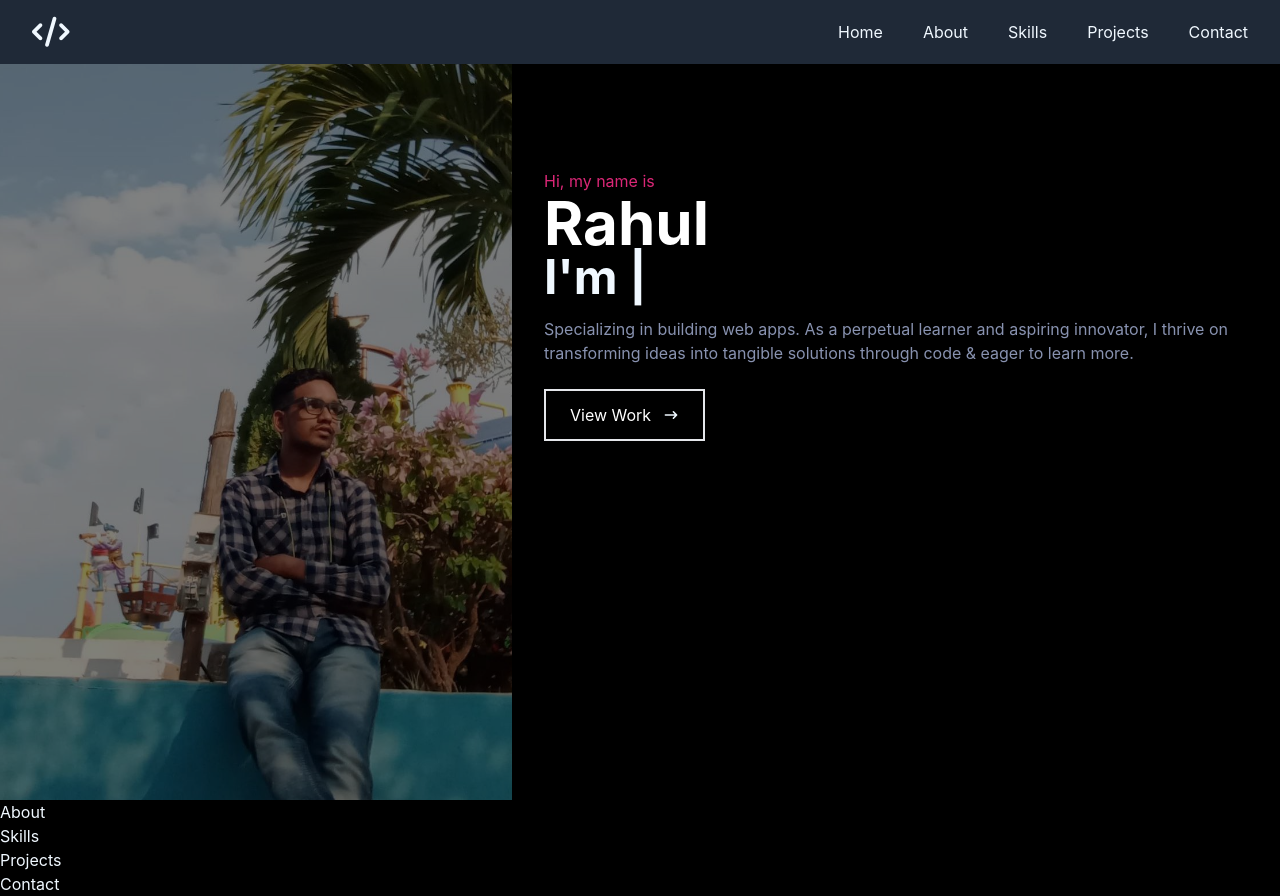
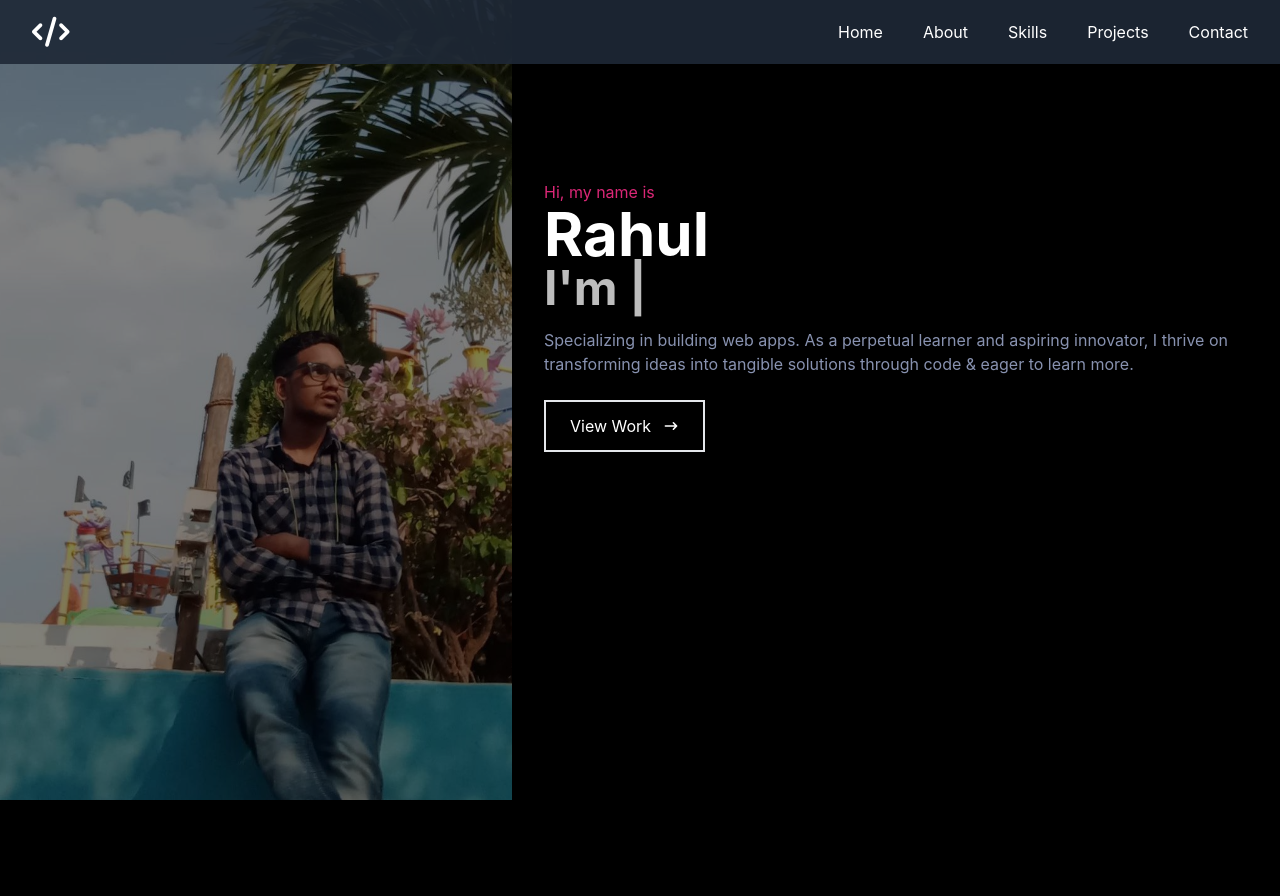
Before and after one commit to rahul02dahiya/Portfolio-2.0, a React (Create React App) app: page / in a window 1280 px wide. Built offline with nearby package versions, Linux system fonts and the light colour scheme; the HTML template or start-up script is replaced by a standard one.

Commit message:
Nav fixed nav-bg done

```diff
--- a/src/App.js
+++ b/src/App.js
@@ -8,7 +8,7 @@ import Contact from './components/Contact';
 
 function App() {
   return (
-    <div className="App flex flex-col">
+    <div className="App flex flex-col relative">
       <Navbar />
       <Home />
       <About/>
--- a/src/components/Home.js
+++ b/src/components/Home.js
@@ -5,7 +5,7 @@ import { HiArrowNarrowRight } from "react-icons/hi"
 
 const Home = () => {
   return (
-    <div className="home flex-grow h-[calc(100vh-4rem)] flex overflow-hidden">
+    <div className="home flex-grow h-screen flex overflow-hidden">
 
 
       <aside className="left flex w-2/5 h-full">
@@ -15,7 +15,7 @@ const Home = () => {
 
       <aside className="right flex h-full overflow-hidden">
 
-        <div className='max-w-[1000px] mx-auto px-8 flex flex-col justify-center h-2/3'>
+        <div className='max-w-[1000px] mx-auto px-8 flex flex-col justify-center h-4/5'>
           <p className='text-pink-600'>Hi, my name is </p>
           <h1 className='text-4xl sm:text-6xl font-bold text-white'>Rahul</h1>
           <h2 className='text-3xl sm:text-5xl font-bold text-[#ffffffbd]'>
--- a/src/components/Navbar.js
+++ b/src/components/Navbar.js
@@ -2,7 +2,7 @@ import React from 'react';
 
 const Navbar = () => {
   return (
-    <nav className="w-full h-16 p-8 bg-gray-800 text-white flex items-center justify-between">
+    <nav className="w-full h-16 p-8 bg-gray-800 fixed z-10 bg-opacity-90 text-white flex items-center justify-between">
       <div className="logo">
         <i className="fa-solid fa-code text-3xl"></i>
       </div>
--- a/src/index.css
+++ b/src/index.css
@@ -9,14 +9,14 @@
 *{
   margin: 0;
   padding: 0;
-  color: aliceblue;
+  box-sizing: border-box;
 }
 
 html, body {
   height: 100vh;
   width: 100vw;
-  box-sizing: border-box;
   background-color: #000;
+  scrollbar-width: none;
 }
 
 body {
```
